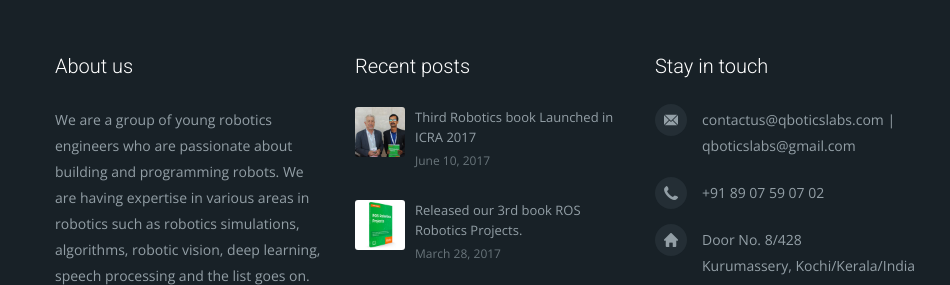
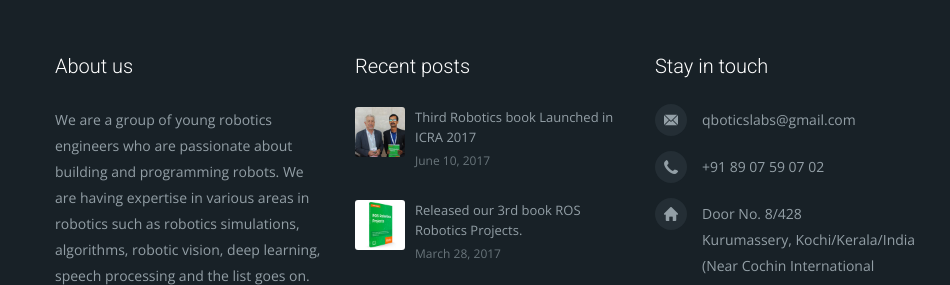
Before and after one commit to qboticslabs/qboticslabs_website, a plain HTML site: page index.html in a window 1280 px wide. Shown: the part 4535-4820 px from the top of the page, 0-950 px from the left. Drawn offline with nearby package versions, Linux system fonts and the light colour scheme; some packages are replaced by stand-ins of ours.

Commit message:
Update index.html

```diff
--- a/index.html
+++ b/index.html
@@ -1000,7 +1000,7 @@
 						<div class="widget">
 							<h3>Stay in touch</h3>
 							<div class="contact_info_widget">
-								<p><i class="ABdev_icon-envelope"></i><a href="mailto:qboticslabs@gmail.com">contactus@qboticslabs.com | qboticslabs@gmail.com</a></p>
+								<p><i class="ABdev_icon-envelope"></i><a href="mailto:qboticslabs@gmail.com"> qboticslabs@gmail.com</a></p>
 								<p><i class="ABdev_icon-phonealt"></i>+91 89 07 59 07 02</p>
 								<p><i class="ABdev_icon-home"></i>Door No. 8/428<br>Kurumassery, Kochi/Kerala/India<br>(Near Cochin International Airport)<br>Pincode:683579
 								<p><i class="ABdev_icon-globe"></i><a href="https://goo.gl/maps/XPXZn9yuRXG2" target="_blank">Show on map</a></p>
```
